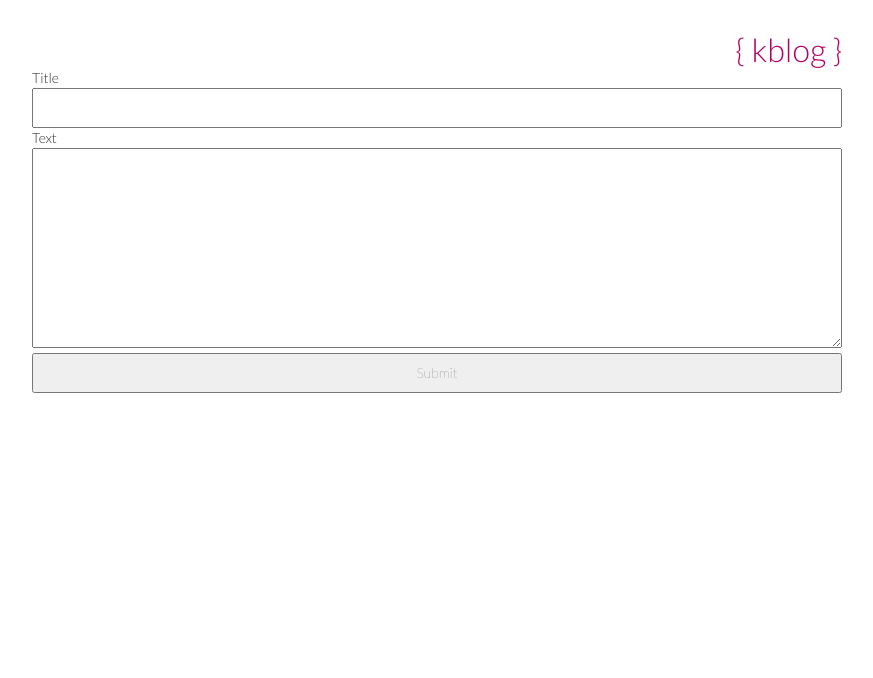
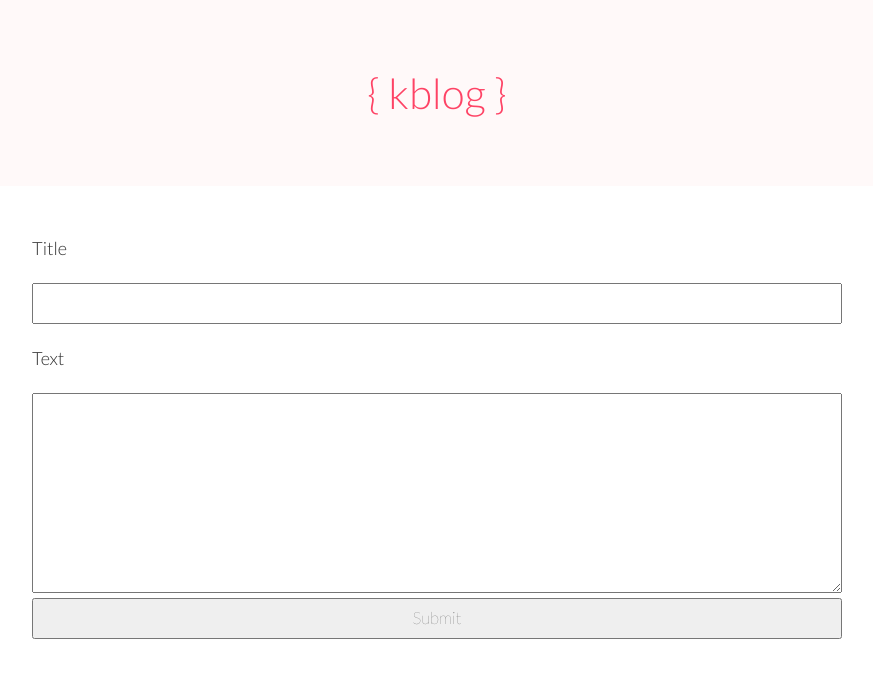
Before and after one commit to katyanna/kblog, a Flask app: page /new in a window 1280 px wide. Shown: the top 678 px of the page, without its empty margins (203-1076 px from the left). Run offline with Flask 2, Linux system fonts and the light colour scheme; some libraries are stand-ins or nearby versions.

Commit message:
Change style

```diff
--- a/static/style.css
+++ b/static/style.css
@@ -2,32 +2,58 @@ body {
   font-family: 'Lato', sans-serif;
   font-weight: 300;
 }
+
+/*
+ * Header
+ *
+ */
+
+header {
+  background-color: #fff9f9;
+}
+
+.site-title {
+  margin: 0;
+  padding: 5em 0;
+}
+
+h1 {
+  color: #FE4365;
+  margin: 0 auto;
+  text-align: center;
+  font-weight: 300;
+  font-size: 3em;
+}
+
+h2 {
+  color: #FE4365;
+  font-weight: 300;
+}
+
+/*
+ * Main
+ *
+ */
 
 main {
   max-width: 30em;
   margin: 2em auto 0 auto;
 }
 
-h1 {
-  margin: 0;
-  padding: 1em 0 0 0;
-  text-align: right;
-  color: #B30066;
-  font-weight: 300;
-  font-size: 2.3em;
-}
-
 p {
   margin: 1em 0;
-  font-size: 1.2em;
+  font-size: 1.3em;
+  line-height: 1.8em;
+  color: #303030;
 }
 
 a {
-  color: #B30066;
+  color: #FE4365;
   text-decoration: none;
 }
 
 a:hover {
+  color: #FC9D9A;
   text-decoration: none;
 }
 
@@ -45,13 +71,18 @@ a:hover {
 
 input, textarea {
   width: 100%;
-  min-height: 40px;
+  line-height: 2.2em;
   padding: 0 0.7em;
   font-family: 'Lato', sans-serif;
-  font-size: 1em;
+  font-size: 1.2em;
   font-weight: 100;
 }
 
 textarea {
   min-height: 200px;
 }
+
+.article-time {
+  color: #83AF9B;
+  font-weight: 600;
+}
--- a/templates/base.html
+++ b/templates/base.html
@@ -5,18 +5,18 @@
     <meta name="viewport" content="width=device-width, initial-scale=1">
     <title>kblog</title>
     <link href="https://fonts.googleapis.com/css?family=Lato:100,300&amp;subset=latin-ext" rel="stylesheet">
-   <link rel="stylesheet" href="static/bootstrap.css">
+    <link rel="stylesheet" href="static/bootstrap.css">
     <link rel="stylesheet" href="static/style.css">
   </head>
 
   <body>
-    <div class="container">
-      <header>
-        <h1><a href="/">{ kblog }</a></h1>
-      </header>
+    <header class="site-title">
+      <h1><a href="/">{ kblog }</a></h1>
+    </header>
 
+    <main class="container">
       {% block content %}
       {% endblock %}
-    </div>
+    </main>
   </body>
 </html>
--- a/templates/new.html
+++ b/templates/new.html
@@ -4,14 +4,14 @@
 
 <form method="post">
   <label>
-    <div>Title</div>
+    <p>Title</p>
     <input  type="text" name="title" value="{{ title }}">
   </label>
 
   <br>
 
   <label>
-    <div>Text</div>
+    <p>Text</p>
     <textarea name="text">{{text}}</textarea>
   </label>
 
```
